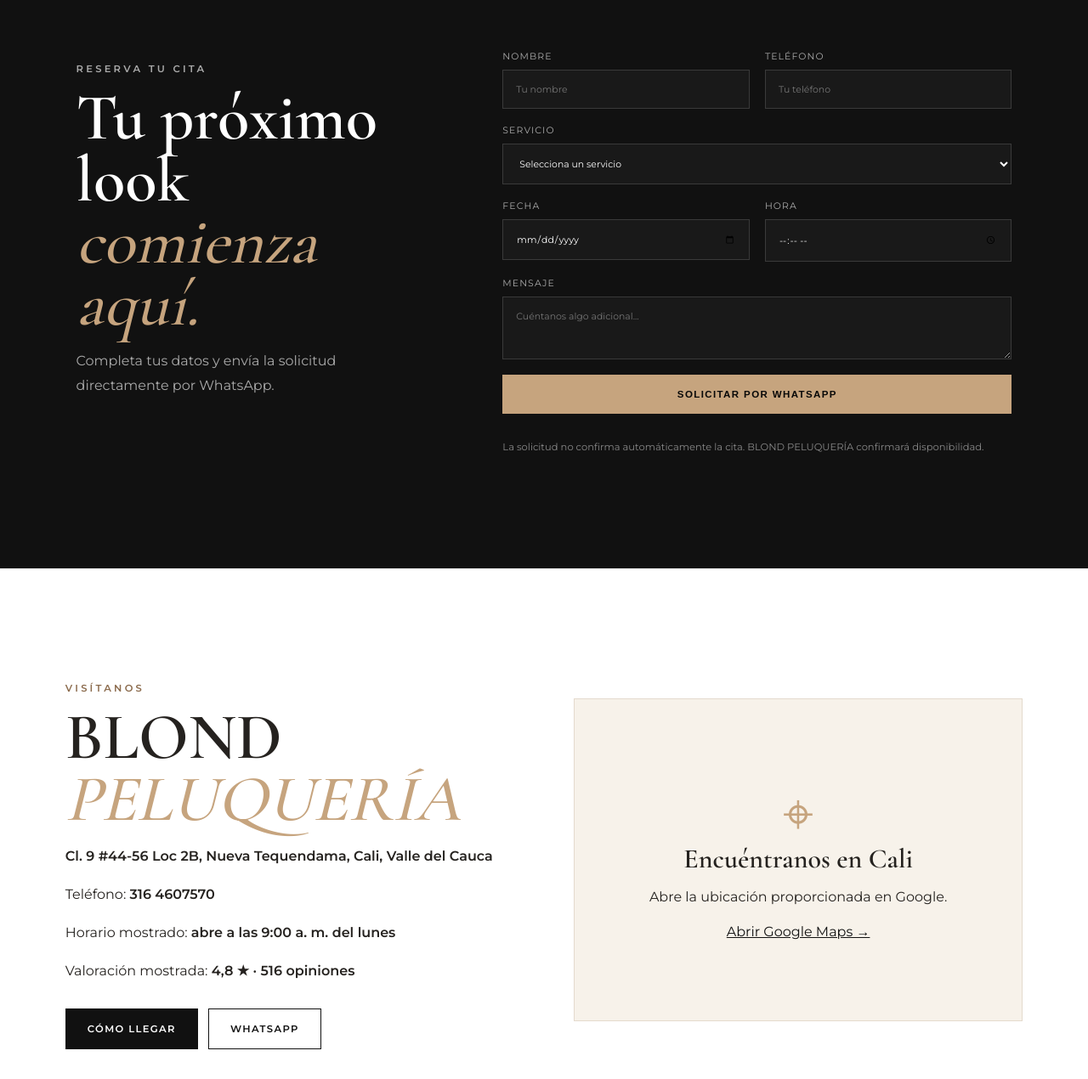
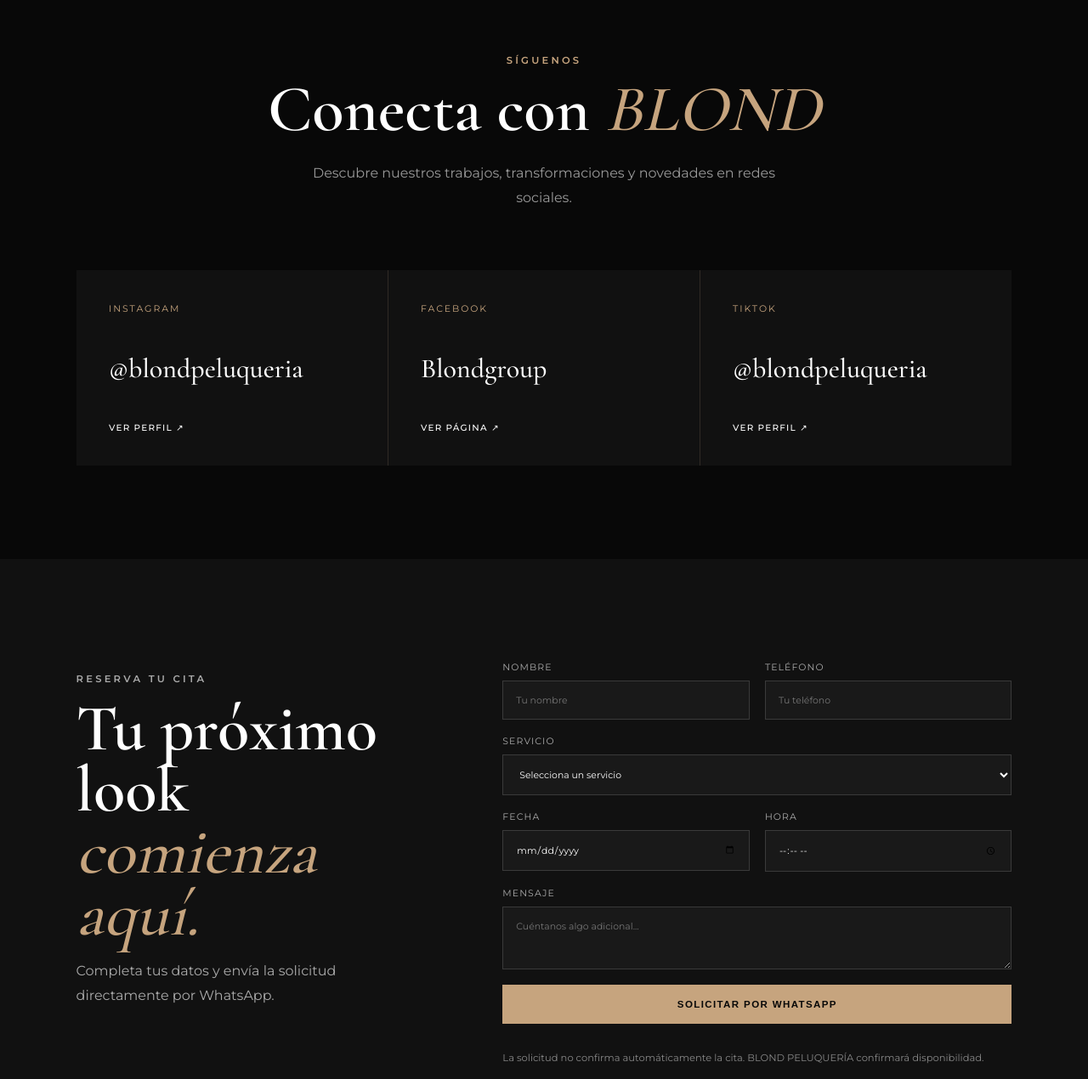
Before and after one commit to magalysnice/Blondpeluqueria, a plain HTML site: page index.html in a window 1280 px wide. Shown: the part 10303-11573 px from the top of the page at 85% size. Drawn offline with nearby package versions, Linux system fonts and the light colour scheme.

Commit message:
Add files via upload

```diff
--- a/index.html
+++ b/index.html
@@ -101,6 +101,18 @@
   <div class="review-placeholder reveal">★★★★★<h3>Aquí aparecerán tus reseñas reales</h3><p>Agrega posteriormente comentarios verificados de Google o de tus clientas.</p></div>
 </section>
 
+<section class="social-section">
+  <div class="section-head reveal">
+    <p class="eyebrow">SÍGUENOS</p>
+    <h2>Conecta con <em>BLOND</em></h2>
+    <p>Descubre nuestros trabajos, transformaciones y novedades en redes sociales.</p>
+  </div>
+  <div class="social-cards reveal">
+    <a href="https://www.instagram.com/blondpeluqueria/" target="_blank" rel="noopener noreferrer"><span>Instagram</span><strong>@blondpeluqueria</strong><b>Ver perfil ↗</b></a>
+    <a href="https://www.facebook.com/Blondgroup/" target="_blank" rel="noopener noreferrer"><span>Facebook</span><strong>Blondgroup</strong><b>Ver página ↗</b></a>
+    <a href="https://www.tiktok.com/@blondpeluqueria" target="_blank" rel="noopener noreferrer"><span>TikTok</span><strong>@blondpeluqueria</strong><b>Ver perfil ↗</b></a>
+  </div>
+</section>
 <section class="booking" id="reservar">
  <div class="booking-intro reveal"><p class="eyebrow">RESERVA TU CITA</p><h2>Tu próximo look <em>comienza aquí.</em></h2><p>Completa tus datos y envía la solicitud directamente por WhatsApp.</p></div>
  <form id="bookingForm" class="booking-form reveal">
@@ -115,7 +127,7 @@
 </section>
 
 <section class="contact section" id="contacto">
-  <div class="contact-info reveal"><p class="eyebrow dark">VISÍTANOS</p><h2>BLOND <em>PELUQUERÍA</em></h2><p><strong>Cl. 9 #44-56 Loc 2B, Nueva Tequendama, Cali, Valle del Cauca</strong></p>
+  <div class="contact-info reveal"><p class="eyebrow dark">VISÍTANOS</p><h2>BLOND <em>PELUQUERÍA</em></h2><p class="location-highlight"><strong>📍 Centro Comercial Palmetto Plaza · Cali</strong></p><p>Cl. 9 #44-56 Loc 2B, Nueva Tequendama, Cali, Valle del Cauca</p>
 <p>Teléfono: <strong>316 4607570</strong></p>
 <p>Horario mostrado: <strong>abre a las 9:00 a. m. del lunes</strong></p>
 <p>Valoración mostrada: <strong>4,8 ★ · 516 opiniones</strong></p><div class="actions"><a class="btn btn-dark" id="mapsLink" target="_blank" rel="noopener">Cómo llegar</a><a class="btn btn-outline-dark" id="contactWhats">WhatsApp</a></div></div>
@@ -128,8 +140,13 @@
 <footer>
  <div class="footer-brand"><img src="assets/logo.jpg" alt="BLOND Peluquería" onerror="this.style.display='none'"><h3>BLOND PELUQUERÍA</h3><p>Color, estilo, belleza y cuidado profesional.</p></div>
  <div><h4>Servicios</h4><a href="#servicios">Balayage</a><a href="#servicios">Coloración</a><a href="#servicios">Iluminación</a><a href="#novias">Novias</a></div>
- <div><h4>BLOND</h4><a href="#nosotros">Nosotros</a><a href="#galeria">Galería</a><a href="#reservar">Reservar</a><a href="#contacto">Contacto</a></div>
- <div><h4>Ubicación</h4><p>Cl. 9 #44-56 Loc 2B<br>Nueva Tequendama, Cali<br>316 4607570</p><a id="footerMaps" target="_blank" rel="noopener">Google Maps</a></div>
+ <div><h4>BLOND</h4><a href="#nosotros">Nosotros</a><a href="#galeria">Galería</a><a href="#reservar">Reservar</a><a href="#contacto">Contacto</a>
+<div class="social-links">
+<a href="https://www.instagram.com/blondpeluqueria/" target="_blank" rel="noopener noreferrer" aria-label="Instagram de BLOND Peluquería">Instagram ↗</a>
+<a href="https://www.facebook.com/Blondgroup/" target="_blank" rel="noopener noreferrer" aria-label="Facebook de BLOND Peluquería">Facebook ↗</a>
+<a href="https://www.tiktok.com/@blondpeluqueria" target="_blank" rel="noopener noreferrer" aria-label="TikTok de BLOND Peluquería">TikTok ↗</a>
+</div></div>
+ <div><h4>Ubicación</h4><p><strong>Centro Comercial Palmetto Plaza</strong><br>Cl. 9 #44-56 Loc 2B<br>Nueva Tequendama, Cali<br>316 4607570</p><a id="footerMaps" target="_blank" rel="noopener">Google Maps</a></div>
  <p class="copyright">© 2026 BLOND PELUQUERÍA. Todos los derechos reservados.</p>
 </footer>
 
--- a/script.js
+++ b/script.js
@@ -4,9 +4,9 @@
   whatsapp: "573164607570", // Cambia aquí si el WhatsApp es diferente al teléfono publicado
   phone: "316 4607570",
   email: "",
-  instagram: "",
-  facebook: "",
-  tiktok: "",
+  instagram: "https://www.instagram.com/blondpeluqueria/",
+  facebook: "https://www.facebook.com/Blondgroup/",
+  tiktok: "https://www.tiktok.com/@blondpeluqueria",
   maps: "https://www.google.com/maps/search/?api=1&query=Cl.+9+%2344-56+Loc+2B,+Nueva+Tequendama,+Cali,+Valle+del+Cauca"
 };
 const categories = {
--- a/style.css
+++ b/style.css
@@ -38,3 +38,15 @@
 }
 
 .cover-img{position:absolute;inset:0;width:100%;height:100%;object-fit:cover;display:block}.balayage-img span{z-index:3}
+
+.location-highlight{font-family:"Cormorant Garamond",serif;font-size:1.45rem;color:#8c6c4e}
+.social-section{background:#080808;color:#fff;padding:110px max(6vw,24px)}
+.social-section .section-head p:last-child{color:#999}
+.social-cards{max-width:1100px;margin:auto;display:grid;grid-template-columns:repeat(3,1fr);gap:1px;background:#302a25}
+.social-cards a{min-height:230px;padding:38px;background:#111;color:#fff;text-decoration:none;display:flex;flex-direction:column;justify-content:space-between;transition:.3s}
+.social-cards a:hover{background:#181512;transform:translateY(-4px)}
+.social-cards span{color:#c6a47e;text-transform:uppercase;letter-spacing:.18em;font-size:.68rem}
+.social-cards strong{font-family:"Cormorant Garamond",serif;font-size:2rem;font-weight:500}
+.social-cards b{font-size:.65rem;letter-spacing:.12em;text-transform:uppercase;font-weight:500}
+.social-links{margin-top:20px;padding-top:12px;border-top:1px solid #222}
+@media(max-width:700px){.social-cards{grid-template-columns:1fr}.social-cards a{min-height:160px}}
```
